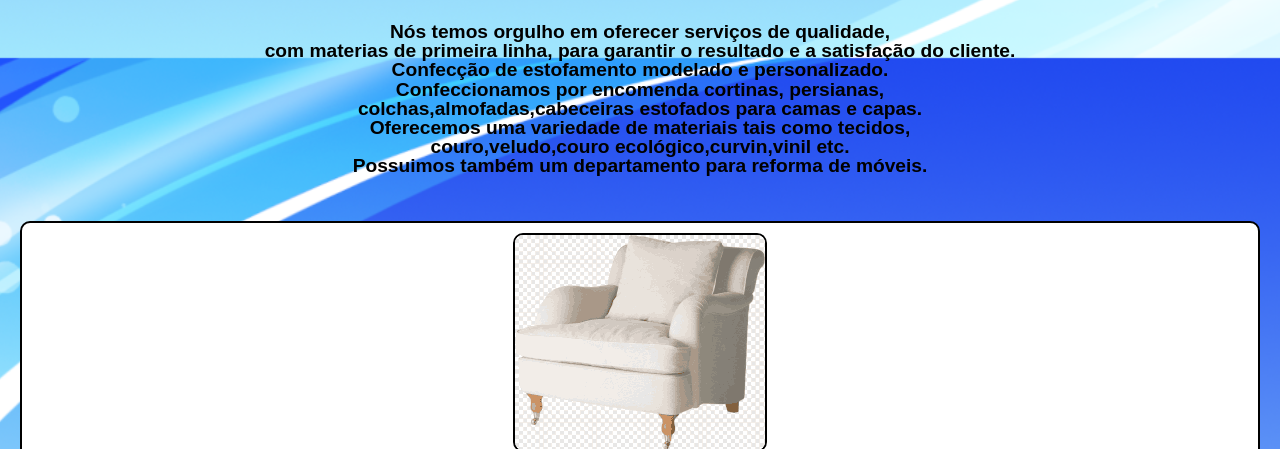
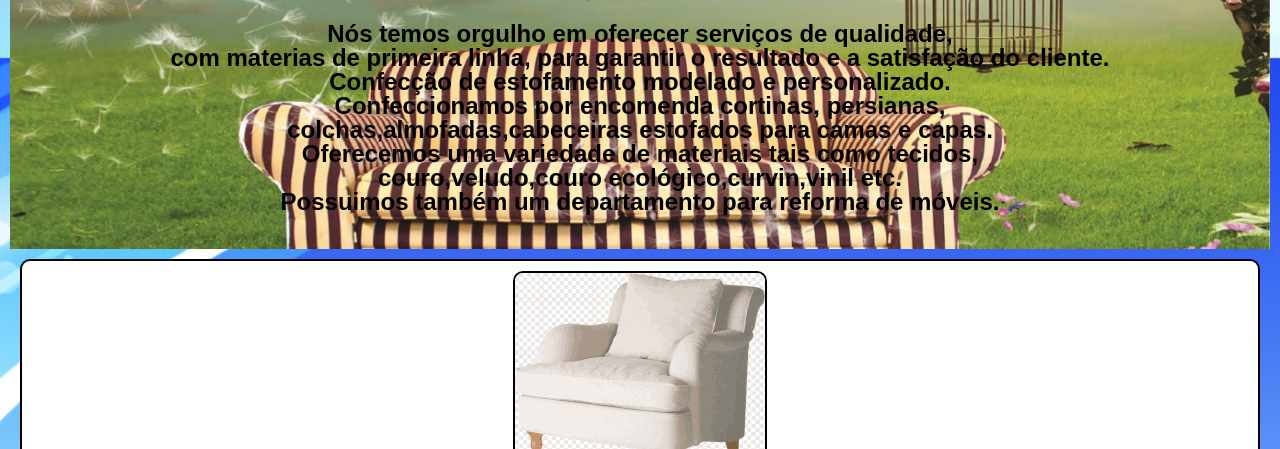
Before and after one commit to denilsonb5371/GetSemaniEstofados.oficial, a plain HTML site: page index.html in a window 1280 px wide. Shown: the part 742-1191 px from the top of the page. Drawn offline with Linux system fonts and the light colour scheme.

Commit message:
Add files via upload

```diff
--- a/style.css
+++ b/style.css
@@ -34,6 +34,11 @@ header{
     padding: 10px 10px;
     width: 90%;
     height: 500px;
+
+
+
+
+
 }
 
 header div{
@@ -222,6 +227,11 @@ main{
     padding: 10px 10px;
     width: auto;
     height: auto;
+    background-image: url('Sofa-main.jpg');
+    background-position: center;
+        background-repeat: repeat-y;
+        background-size: cover;
+        background-attachment: fixed;
 }
 
 
@@ -249,7 +259,7 @@ main h2.basico {
 main p.basico {
     text-align: center;
     color: rgb(0, 0, 0);
-    font-size: 1.2em;
+    font-size: 1.5em;
     line-height: 1.0em;
     font-weight: bold;
     padding: 15px 15px;
```
Also changed, not shown: Sofa-main.jpg (added).
